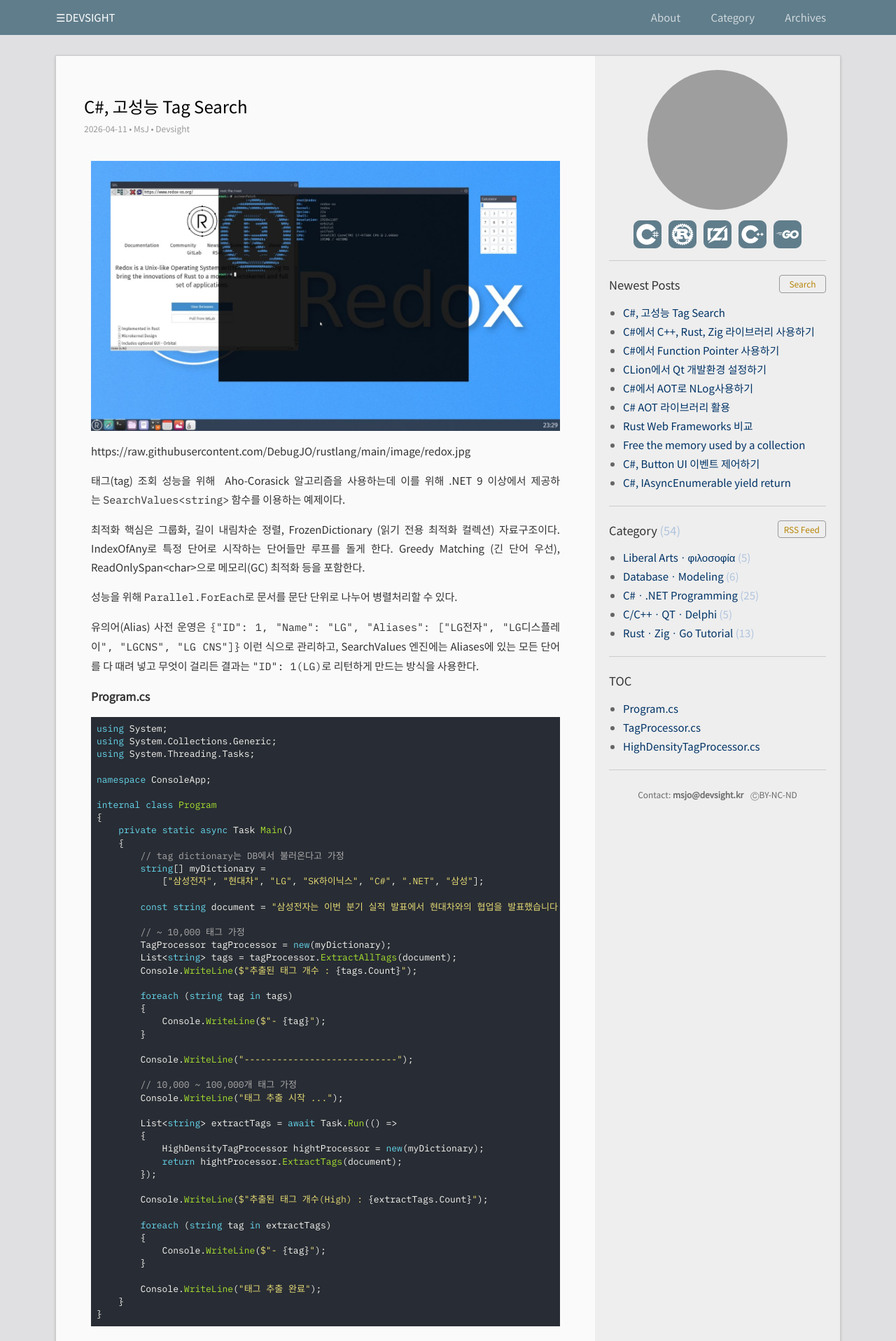
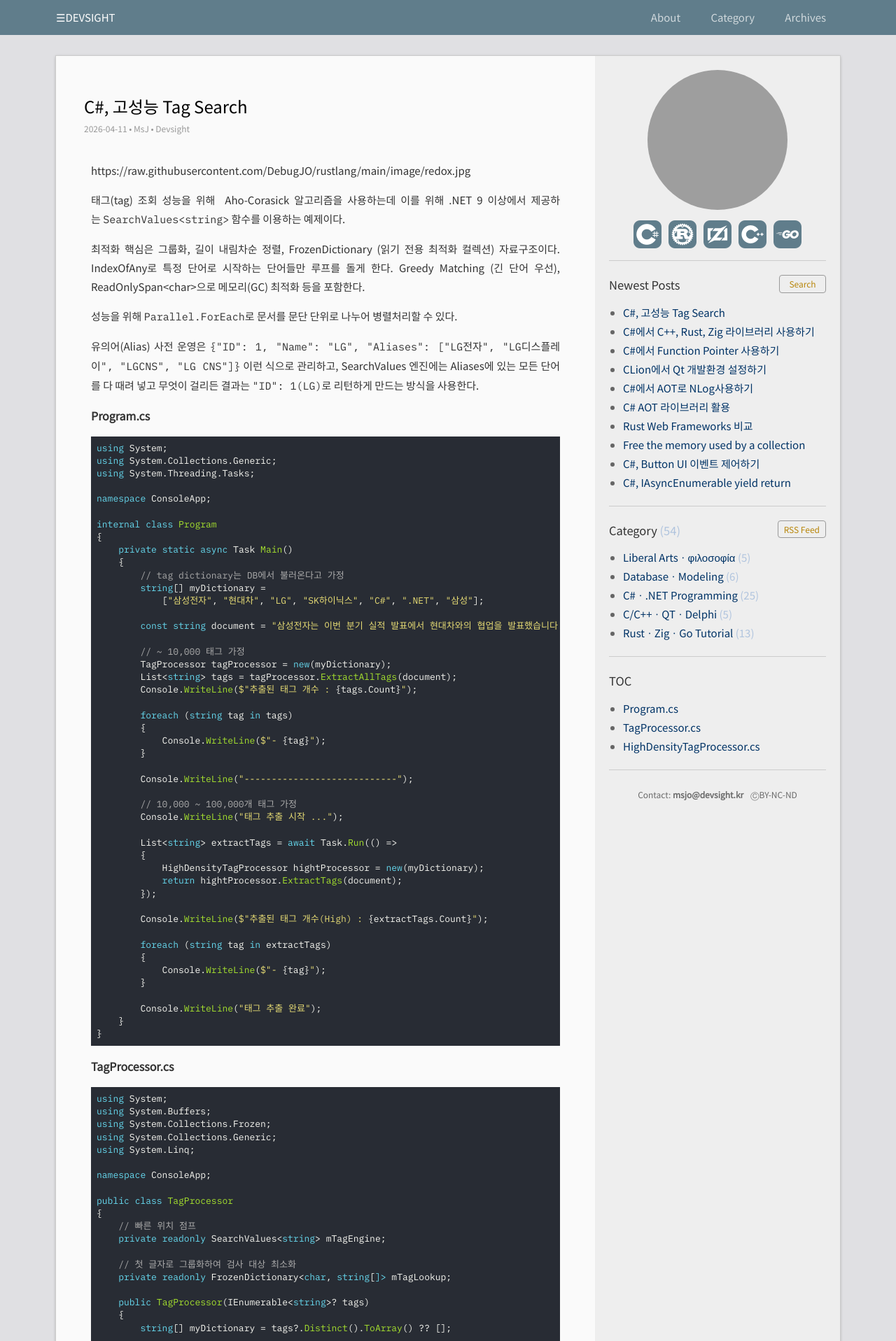
Before and after one commit to DebugJO/rustlang, a Jekyll site: the page built from _posts/2026-04-11-2.md, in a window 1280 px wide. Shown: the top 1917 px of the page at 70% size. Built offline with Jekyll 4.4.1, drawn with Linux system fonts in a browser that asks for light colours; grey boxes are pictures that could not be loaded.

Commit message:
C#, 고성능 Tag Search

```diff
--- a/_posts/2026-04-11-2.md
+++ b/_posts/2026-04-11-2.md
@@ -3,7 +3,6 @@ layout: post
 title: "C#, 고성능 Tag Search"
 categories: [C#ㆍ.NET Programming]
 ---
-![redox](https://raw.githubusercontent.com/DebugJO/rustlang/main/image/redox.jpg)
 
 https://raw.githubusercontent.com/DebugJO/rustlang/main/image/redox.jpg
 
```
